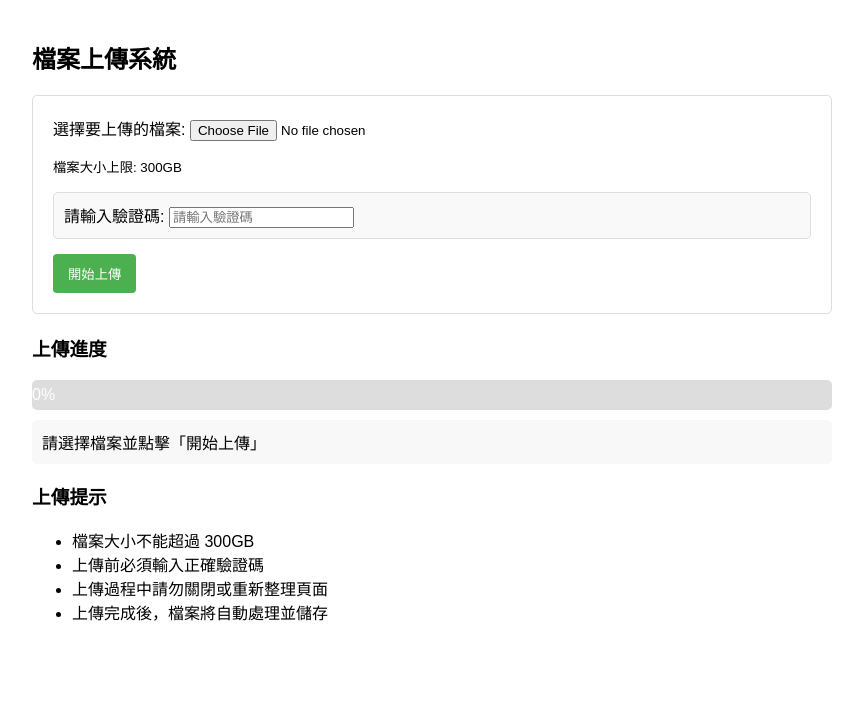
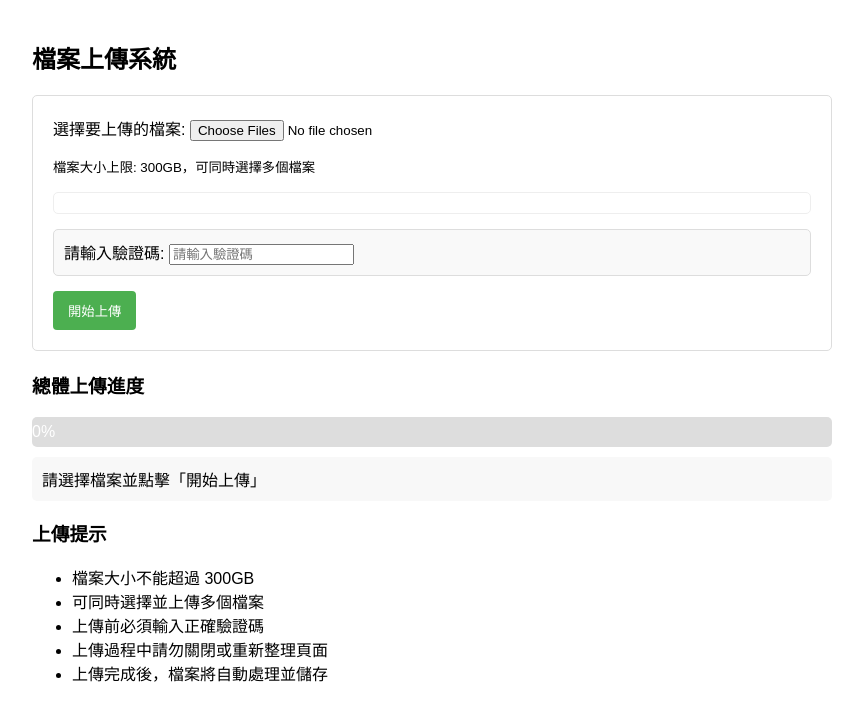
Before and after one commit to wolfheluo/upload_test, a Flask app: page / in a window 1280 px wide. Shown: the top 721 px of the page, without its empty margins (208-1071 px from the left). Run offline with Flask 3, Linux system fonts and the light colour scheme.

Commit message:
新增檔案類型限制

```diff
--- a/app.py
+++ b/app.py
@@ -11,6 +11,7 @@ import shutil
 from datetime import datetime, timedelta
 from werkzeug.utils import secure_filename
 import html
+import magic
 
 app = Flask(__name__)
 # 設置隨機密鑰用於會話
@@ -42,8 +43,25 @@ logger = logging.getLogger(__name__)
 logger.addHandler(file_handler)
 
 def allowed_file(filename):
-    """現在接受任意檔案類型"""
-    return True
+    """檢查檔案類型是否被允許上傳
+    只允許安全的檔案類型，例如圖片、文檔等"""
+    # 定義允許的副檔名列表
+    ALLOWED_EXTENSIONS = {
+        # 文檔
+        'pdf', 'doc', 'docx', 'txt', 'rtf', 'odt', 'xls', 'xlsx', 'ppt', 'pptx',
+        # 圖片
+        'jpg', 'jpeg', 'png', 'gif', 'bmp', 'svg', 'webp',
+        # 音頻
+        'mp3', 'wav', 'ogg', 'flac',
+        # 視頻
+        'mp4', 'avi', 'mov', 'mkv', 'webm',
+        # 壓縮檔
+        'zip', 'rar', '7z', 'tar', 'gz' , 'tgz', 'bz2', 'xz',
+        # 其他類型
+        'csv', 'json', 'xml', 'html', 'css', 'js', 'txt', 'log', 'md', 'yaml', 'yml'
+    }
+    # 取得副檔名並檢查
+    return '.' in filename and filename.rsplit('.', 1)[1].lower() in ALLOWED_EXTENSIONS
 
 def validate_input(input_data, pattern=None, max_length=100):
     """驗證用戶輸入，防止注入攻擊"""
@@ -85,6 +103,119 @@ def cleanup_old_chunks():
         logger.debug("Cleanup of old chunks completed")
     except Exception as e:
         logger.error(f"Error during chunks cleanup: {str(e)}")
+
+def scan_file_for_malware(file_path):
+    """
+    掃描檔案是否包含惡意內容
+    返回 True 如果檔案疑似惡意，False 如果檔案安全
+    """
+    try:
+        # 使用 python-magic 檢測文件類型
+        mime = magic.Magic(mime=True)
+        file_type = mime.from_file(file_path)
+        logger.debug(f"File {os.path.basename(file_path)} detected as: {file_type}")
+
+        # 危險的 MIME 類型列表
+        dangerous_mimes = [
+            'application/x-dosexec',       # Windows 可執行檔
+            'application/x-executable',    # Linux 可執行檔
+            'application/x-sharedlib',     # 共享庫
+            'application/x-msdos-program', # MS-DOS 程式
+            'application/x-msdownload',    # Windows DLL
+            'text/x-script',               # 各種腳本
+            'text/x-shellscript',          # Shell 腳本
+            'text/x-perl',                 # Perl 腳本
+            'text/x-python',               # Python 腳本
+            'text/x-php',                  # PHP 腳本
+            'application/x-javascript'     # JavaScript
+        ]
+
+        # 檢查 MIME 類型
+        if any(mime in file_type for mime in dangerous_mimes):
+            logger.warning(f"潛在危險文件類型: {file_type} for {os.path.basename(file_path)}")
+            return True
+
+        # 讀取文件內容進行進一步分析
+        with open(file_path, 'rb') as f:
+            content = f.read(1024 * 1024)  # 讀取前 1MB 進行分析
+
+            # 檢查是否包含可執行代碼的特徵
+            if file_type.startswith('application/zip') or file_type.startswith('application/x-rar'):
+                # 壓縮檔特殊處理，可以檢查是否包含可執行檔
+                import zipfile
+                import rarfile
+                try:
+                    if file_type.startswith('application/zip'):
+                        with zipfile.ZipFile(file_path) as zip_ref:
+                            file_list = zip_ref.namelist()
+                    else:
+                        with rarfile.RarFile(file_path) as rar_ref:
+                            file_list = rar_ref.namelist()
+
+                    # 檢查壓縮檔中的文件
+                    executable_extensions = ['.exe', '.bat', '.cmd', '.ps1', '.vbs', '.js', '.jar', '.sh', '.php']
+                    for f_name in file_list:
+                        if any(f_name.lower().endswith(ext) for ext in executable_extensions):
+                            logger.warning(f"壓縮檔中發現可執行檔: {f_name}")
+                            return True
+                except Exception as e:
+                    logger.error(f"檢查壓縮檔時出錯: {str(e)}")
+
+            # 檢查文件頭是否為可執行檔
+            executable_signatures = [
+                b'MZ',           # Windows PE
+                b'\x7FELF',      # Linux ELF
+                b'\xCA\xFE\xBA\xBE', # Java Class
+                b'\xCF\xFA\xED\xFE', # Mach-O (macOS)
+                b'#!/',          # Unix 腳本
+                b'<?php',        # PHP 文件
+                b'<script'       # JavaScript in HTML
+            ]
+
+            for sig in executable_signatures:
+                if content.startswith(sig):
+                    logger.warning(f"文件包含可執行格式特徵: {os.path.basename(file_path)}")
+                    return True
+
+            # 檢查文件內容是否包含危險模式
+            dangerous_patterns = [
+                rb'system\s*\(',        # 系統命令執行
+                rb'exec\s*\(',          # 程式執行
+                rb'eval\s*\(',          # 代碼評估
+                rb'ProcessBuilder',     # Java 進程建立
+                rb'Runtime\.getRuntime\(\)\.exec', # Java 命令執行
+                rb'<\?php.*system\s*\(', # PHP 系統命令
+                rb'powershell',         # PowerShell 命令
+                rb'cmd\.exe',           # Windows 命令提示符
+                rb'bash -i',            # Bash shell
+                rb'nc -e',              # Netcat 反向 shell
+                rb'python -c',          # Python 命令執行
+            ]
+
+            for pattern in dangerous_patterns:
+                if re.search(pattern, content, re.IGNORECASE):
+                    logger.warning(f"文件內容包含可疑指令: {os.path.basename(file_path)}")
+                    return True
+
+            # 計算檔案 MD5 雜湊，可用於與已知惡意檔案資料庫比對
+            file_hash = hashlib.md5(content).hexdigest()
+            logger.debug(f"File hash: {file_hash}")
+
+            # 這裡可以添加已知惡意檔案的雜湊值比對
+            known_malware_hashes = [
+                # 添加已知惡意檔案的雜湊值
+            ]
+
+            if file_hash in known_malware_hashes:
+                logger.warning(f"檔案雜湊匹配已知惡意檔案: {file_hash}")
+                return True
+
+        # 未檢測到惡意內容
+        return False
+    except Exception as e:
+        logger.error(f"掃描檔案時出錯: {str(e)}")
+        # 出錯時為安全起見，將檔案視為可疑
+        return True
 
 @app.route('/')
 def index():
@@ -136,6 +267,11 @@ def upload_chunk():
         if not validate_input(filename, None, 255):
             return jsonify({"error": "Invalid filename"}), 400
 
+        # 檢查檔案類型是否允許
+        if not allowed_file(filename):
+            logger.warning(f"文件類型不允許: {html.escape(filename)}")
+            return jsonify({"error": "文件類型不允許上傳"}), 400
+
         # 確保檔案名稱是安全的
         secure_name = secure_filename(filename)
 
@@ -173,6 +309,19 @@ def upload_chunk():
                 logger.debug(f"Temporary chunks for {upload_id} cleaned up")
             except Exception as clean_err:
                 logger.error(f"Error cleaning up chunks: {str(clean_err)}")
+
+            # 掃描檔案是否為惡意檔案
+            if scan_file_for_malware(final_path):
+                logger.warning(f"發現惡意檔案: {html.escape(secure_name)}")
+                # 刪除惡意檔案
+                os.remove(final_path)
+                return jsonify({"error": "檔案可能包含惡意程式碼，已被拒絕"}), 400
+
+            # 為上傳的檔案設置安全權限 (僅允許讀取，不允許執行)
+            try:
+                os.chmod(final_path, 0o644) # 設置為僅讀寫，不可執行
+            except Exception as perm_err:
+                logger.error(f"設置檔案權限錯誤: {str(perm_err)}")
 
             logger.debug(f"File {secure_name} successfully assembled from chunks")
             logger.info(f"File {html.escape(secure_name)} successfully assembled from chunks")
--- a/static/js/upload.js
+++ b/static/js/upload.js
@@ -1,7 +1,13 @@
+// 檔案上傳處理相關邏輯
+let uploadTasks = []; // 儲存所有上傳任務
+const maxConcurrentUploads = 3; // 並行上傳檔案數量限制
+let totalFilesCompleted = 0; // 已完成的檔案計數
+
 async function startUpload() {
     const fileInput = document.getElementById('fileInput');
     const statusEl = document.getElementById('status');
     const captchaInput = document.getElementById('captchaInput');
+    const uploadButton = document.getElementById('uploadButton');
 
     // 驗證碼驗證
     const correctCaptcha = '54552253';
@@ -11,37 +17,136 @@ async function startUpload() {
         return;
     }
 
-    const file = fileInput.files[0];
-    if (!file) {
-        statusEl.innerText = '請選擇檔案';
+    const files = fileInput.files;
+    if (!files || files.length === 0) {
+        statusEl.innerText = '請選擇至少一個檔案';
         return;
     }
+
+    statusEl.innerText = `準備上傳 ${files.length} 個檔案...`;
+    statusEl.classList.remove('error');
+    statusEl.classList.remove('success');
+
+    // 禁用上傳按鈕，避免重複上傳
+    uploadButton.disabled = true;
+
+    // 顯示選擇的檔案列表
+    const fileListEl = document.getElementById('fileList');
+    fileListEl.innerHTML = '';
+
+    // 重置進度條和上傳任務
+    resetProgressBar();
+    uploadTasks = [];
+    totalFilesCompleted = 0;
+
+    // 對每個檔案建立上傳任務
+    for (let i = 0; i < files.length; i++) {
+        const file = files[i];
 
         // 限制檔案大小 (300GB)
         const maxSize = 300 * 1024 * 1024 * 1024;
         if (file.size > maxSize) {
-        statusEl.innerText = '檔案大小超過限制 (300GB)';
+            addFileToList(file, '檔案大小超過限制 (300GB)');
+            continue;
+        }
+
+        // 檢查檔案類型是否允許
+        if (!isFileTypeAllowed(file.name)) {
+            addFileToList(file, '檔案類型不允許上傳');
+            continue;
+        }
+
+        // 將檔案添加到列表
+        const fileItem = addFileToList(file, '等待上傳...');
+
+        // 創建上傳任務
+        uploadTasks.push({
+            file,
+            fileElement: fileItem,
+            status: 'pending', // pending, uploading, completed, failed
+            index: i
+        });
+    }
+
+    // 開始處理上傳隊列
+    await processUploadQueue();
+
+    // 啟用上傳按鈕
+    uploadButton.disabled = false;
+
+    // 更新總狀態
+    if (totalFilesCompleted === uploadTasks.length) {
+        statusEl.innerText = `✅ 所有檔案上傳完成！共 ${totalFilesCompleted} 個檔案。`;
+        statusEl.classList.add('success');
+    } else {
+        statusEl.innerText = `上傳完成，但部分檔案失敗。成功: ${totalFilesCompleted}/${uploadTasks.length}`;
+        statusEl.classList.add('error');
+    }
+}
+
+// 處理上傳隊列，控制並行上傳數量
+async function processUploadQueue() {
+    // 初始化當前正在上傳的文件數量
+    let activeUploads = 0;
+
+    return new Promise(async (resolve) => {
+        // 函數：開始下一個上傳任務
+        const startNextUpload = async () => {
+            // 獲取下一個待上傳的任務
+            const nextTask = uploadTasks.find(task => task.status === 'pending');
+
+            // 如果沒有待上傳的任務，則檢查是否都完成了
+            if (!nextTask) {
+                if (activeUploads === 0) {
+                    resolve(); // 全部完成
+                }
                 return;
             }
 
-    statusEl.innerText = '準備上傳...';
-    statusEl.classList.remove('error');
+            // 開始上傳
+            nextTask.status = 'uploading';
+            activeUploads++;
+
+            try {
+                // 執行檔案上傳
+                await uploadFile(nextTask);
+                nextTask.status = 'completed';
+                totalFilesCompleted++;
+                updateTotalProgress();
+            } catch (error) {
+                console.error(`上傳失敗 (${nextTask.file.name}):`, error);
+                nextTask.status = 'failed';
+                updateTaskUI(nextTask, `上傳失敗: ${error.message}`, 'error');
+            } finally {
+                activeUploads--;
+                // 嘗試啟動下一個上傳
+                startNextUpload();
+            }
+        };
+
+        // 啟動初始的並行上傳
+        for (let i = 0; i < maxConcurrentUploads; i++) {
+            startNextUpload();
+        }
+    });
+}
+
+// 執行單個檔案的上傳
+async function uploadFile(task) {
+    const file = task.file;
+    updateTaskUI(task, '準備上傳...', '');
+
     const chunkSize = 1024 * 1024; // 1MB
     const totalChunks = Math.ceil(file.size / chunkSize);
     // 使用更安全的方式生成ID
     const uploadId = Date.now() + '_' + Math.random().toString(36).substring(2, 15) + '_' + file.name.replace(/[^a-zA-Z0-9._-]/g, '_');
-    const progressBar = document.getElementById('progressBarFill');
-
-    // 重置進度條
-    progressBar.style.width = '0%';
-    progressBar.textContent = '0%';
 
     // 先取得已上傳的 chunks
     const checkForm = new FormData();
     checkForm.append('upload_id', uploadId);
 
     try {
-        statusEl.innerText = '檢查上傳狀態...';
+        updateTaskUI(task, '檢查上傳狀態...', '');
         const checkResp = await fetch('/check_chunks', {
             method: 'POST',
             body: checkForm
@@ -57,14 +162,14 @@ async function startUpload() {
         }
 
         const uploadedChunks = new Set(checkResult.uploaded || []);
-        statusEl.innerText = `開始上傳，共 ${totalChunks} 個分塊...`;
+        updateTaskUI(task, `開始上傳，共 ${totalChunks} 個分塊...`, '');
 
         // 改用循環重試機制
         let maxRetries = 3;
 
         for (let i = 0; i < totalChunks; i++) {
             if (uploadedChunks.has(i)) {
-                updateProgress(i + 1, totalChunks);
+                updateTaskProgress(task, (i + 1) / totalChunks * 100);
                 continue; // 已上傳
             }
 
@@ -73,7 +178,7 @@ async function startUpload() {
 
             while (retries < maxRetries && !success) {
                 try {
-                    statusEl.innerText = `上傳分塊 ${i+1}/${totalChunks}...`;
+                    updateTaskUI(task, `上傳分塊 ${i+1}/${totalChunks}...`, '');
                     const chunk = file.slice(i * chunkSize, (i + 1) * chunkSize);
                     const formData = new FormData();
                     formData.append('upload_id', uploadId);
@@ -98,11 +203,11 @@ async function startUpload() {
                     }
 
                     success = true;
-                    updateProgress(i + 1, totalChunks);
+                    updateTaskProgress(task, (i + 1) / totalChunks * 100);
                 } catch (error) {
                     retries++;
                     console.error(`上傳分塊 ${i} 失敗，重試 (${retries}/${maxRetries}): ${error.message}`);
-                    statusEl.innerText = `上傳分塊 ${i+1} 失敗，重試... (${retries}/${maxRetries})`;
+                    updateTaskUI(task, `上傳分塊 ${i+1} 失敗，重試... (${retries}/${maxRetries})`, 'error');
                     // 等待一段時間再重試
                     await new Promise(resolve => setTimeout(resolve, 1000));
                 }
@@ -114,7 +219,7 @@ async function startUpload() {
         }
 
         // 所有分塊上傳完成後，檢查檔案合併狀態
-        statusEl.innerText = '🎉 上傳完成！處理檔案中...';
+        updateTaskUI(task, '🎉 上傳完成！處理檔案中...', '');
 
         // 發送請求確認檔案處理狀態
         const finalizeForm = new FormData();
@@ -122,7 +227,6 @@ async function startUpload() {
         finalizeForm.append('filename', file.name);
         finalizeForm.append('total_chunks', totalChunks);
 
-        try {
         const finalizeResp = await fetch('/finalize_upload', {
             method: 'POST',
             body: finalizeForm
@@ -138,36 +242,110 @@ async function startUpload() {
         }
 
         // 更新最終狀態
-            statusEl.innerText = '✅ 檔案上傳並處理完成！';
-            statusEl.classList.add('success');
+        updateTaskUI(task, '✅ 檔案上傳並處理完成！', 'success');
+
         // 可以顯示檔案的下載連結或其他相關資訊
         if (finalizeResult.file_path) {
             const filePathEl = document.createElement('div');
-                filePathEl.innerHTML = `檔案路徑: <span class="file-path">${escapeHtml(finalizeResult.file_path)}</span>`;
-                statusEl.appendChild(filePathEl);
+            filePathEl.innerHTML = `<a href="${escapeHtml(finalizeResult.file_path)}" target="_blank">${escapeHtml(finalizeResult.filename)}</a>`;
+            task.fileElement.querySelector('.file-status').appendChild(filePathEl);
         }
-        } catch (finalizeError) {
-            console.error('檔案處理錯誤:', finalizeError);
-            statusEl.innerText = `檔案已上傳，但處理過程發生錯誤: ${finalizeError.message}`;
-            statusEl.classList.add('warning');
-        }
+
+        return finalizeResult;
     } catch (error) {
         console.error('上傳錯誤:', error);
-        statusEl.innerText = '錯誤: ' + error.message;
-        statusEl.classList.add('error');
+        throw error;
     }
 }
 
-function updateProgress(completed, total) {
-    const percent = Math.round((completed / total) * 100);
+// 更新任務UI
+function updateTaskUI(task, message, statusClass) {
+    const statusEl = task.fileElement.querySelector('.file-status');
+    statusEl.innerText = message;
+
+    if (statusClass) {
+        statusEl.className = 'file-status ' + statusClass;
+    }
+}
+
+// 更新單個文件的進度
+function updateTaskProgress(task, percent) {
+    const progressFill = task.fileElement.querySelector('.file-progress-fill');
+    progressFill.style.width = percent + '%';
+}
+
+// 將文件添加到UI列表
+function addFileToList(file, statusText) {
+    const fileListEl = document.getElementById('fileList');
+    const fileItem = document.createElement('div');
+    fileItem.className = 'file-item';
+
+    // 計算合適的文件大小顯示
+    const sizeDisplay = formatFileSize(file.size);
+
+    fileItem.innerHTML = `
+        <div class="file-name">${escapeHtml(file.name)} (${sizeDisplay})</div>
+        <div class="file-status">${statusText}</div>
+        <div class="file-progress">
+            <div class="file-progress-fill"></div>
+        </div>
+    `;
+
+    fileListEl.appendChild(fileItem);
+    return fileItem;
+}
+
+// 重置總進度條
+function resetProgressBar() {
     const bar = document.getElementById('progressBarFill');
+    bar.style.width = '0%';
+    bar.textContent = '0%';
+}
 
-    // 安全處理DOM內容
+// 更新總進度條
+function updateTotalProgress() {
+    const totalFiles = uploadTasks.length;
+    if (totalFiles === 0) return;
+
+    const completedFiles = totalFilesCompleted;
+    const percent = Math.round((completedFiles / totalFiles) * 100);
+
+    const bar = document.getElementById('progressBarFill');
     bar.style.width = percent + '%';
     bar.textContent = percent + '%';
-    if (percent === 100) {
-        document.getElementById('status').innerText = '🎉 上傳完成';
 }
+
+// 檢查檔案類型是否允許
+function isFileTypeAllowed(filename) {
+    // 定義允許的副檔名列表 (與後端相同)
+    const ALLOWED_EXTENSIONS = [
+        // 文檔
+        'pdf', 'doc', 'docx', 'txt', 'rtf', 'odt', 'xls', 'xlsx', 'ppt', 'pptx',
+        // 圖片
+        'jpg', 'jpeg', 'png', 'gif', 'bmp', 'svg', 'webp',
+        // 音頻
+        'mp3', 'wav', 'ogg', 'flac',
+        // 視頻
+        'mp4', 'avi', 'mov', 'mkv', 'webm',
+        // 壓縮檔
+        'zip', 'rar', '7z', 'tar', 'gz', 'tgz', 'bz2', 'xz',
+        // 其他類型
+        'csv', 'json', 'xml', 'html', 'css', 'js', 'txt', 'log', 'md', 'yaml', 'yml'
+    ];
+
+    // 取得副檔名並檢查
+    const extension = filename.split('.').pop().toLowerCase();
+    return ALLOWED_EXTENSIONS.includes(extension);
+}
+
+// 格式化文件大小顯示
+function formatFileSize(bytes) {
+    if (bytes === 0) return '0 Bytes';
+
+    const sizes = ['Bytes', 'KB', 'MB', 'GB', 'TB'];
+    const i = Math.floor(Math.log(bytes) / Math.log(1024));
+
+    return parseFloat((bytes / Math.pow(1024, i)).toFixed(2)) + ' ' + sizes[i];
 }
 
 // 對字符串進行HTML編碼以防止XSS
@@ -188,4 +366,20 @@ document.addEventListener('DOMContentLoaded', function() {
             startUpload();
         });
     }
+
+    // 監聽檔案選擇變化，顯示檔案列表
+    const fileInput = document.getElementById('fileInput');
+    if (fileInput) {
+        fileInput.addEventListener('change', function() {
+            const fileListEl = document.getElementById('fileList');
+            fileListEl.innerHTML = '';
+
+            if (this.files.length > 0) {
+                for (let i = 0; i < this.files.length; i++) {
+                    const file = this.files[i];
+                    addFileToList(file, '等待上傳...');
+                }
+            }
         });
+    }
+});
--- a/templates/index.html
+++ b/templates/index.html
@@ -81,6 +81,32 @@
             color: #333;
             user-select: none;
         }
+        #fileList {
+            margin: 10px 0;
+            padding: 10px;
+            border: 1px solid #eee;
+            border-radius: 5px;
+            max-height: 200px;
+            overflow-y: auto;
+        }
+        .file-item {
+            padding: 5px;
+            margin-bottom: 5px;
+            border-bottom: 1px solid #f0f0f0;
+        }
+        .file-progress {
+            height: 5px;
+            background-color: #ddd;
+            margin-top: 3px;
+            border-radius: 3px;
+        }
+        .file-progress-fill {
+            height: 100%;
+            width: 0;
+            background-color: #4CAF50;
+            border-radius: 3px;
+            transition: width 0.3s;
+        }
     </style>
 </head>
 <body>
@@ -89,9 +115,11 @@
         <form id="uploadForm">
             <div class="file-input-wrapper">
                 <label for="fileInput">選擇要上傳的檔案:</label>
-                <input type="file" id="fileInput" required>
-                <p><small>檔案大小上限: 300GB</small></p>
+                <input type="file" id="fileInput" multiple required>
+                <p><small>檔案大小上限: 300GB，可同時選擇多個檔案</small></p>
             </div>
+
+            <div id="fileList"></div>
 
             <div class="captcha-container">
                 <label for="captchaInput">請輸入驗證碼:</label>
@@ -103,7 +131,7 @@
         </form>
     </div>
 
-    <h3>上傳進度</h3>
+    <h3>總體上傳進度</h3>
     <div id="progressBar"><div id="progressBarFill">0%</div></div>
     <div id="status">請選擇檔案並點擊「開始上傳」</div>
 
@@ -111,6 +139,7 @@
         <h3>上傳提示</h3>
         <ul>
             <li>檔案大小不能超過 300GB</li>
+            <li>可同時選擇並上傳多個檔案</li>
             <li>上傳前必須輸入正確驗證碼</li>
             <li>上傳過程中請勿關閉或重新整理頁面</li>
             <li>上傳完成後，檔案將自動處理並儲存</li>
```
Also changed, not shown: requirements.txt (added, +8 -0 lines), README.md, 1 other file. Lines whose indentation alone changed are shown as unchanged.
